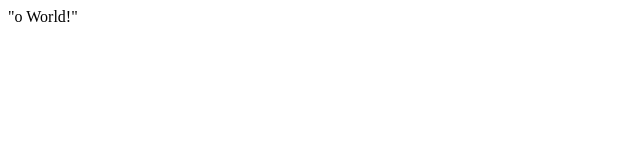
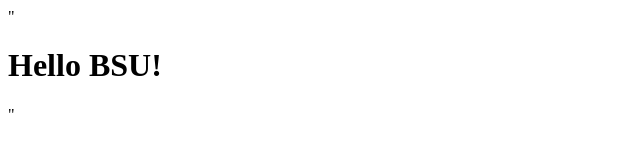
Before and after one commit to GeorgeBashko/GitFlow, a plain HTML site: page index.html in a window 1280 px wide. Shown: the whole page, without its empty margins (0-640 px from the left). Drawn offline with Linux system fonts and the light colour scheme.

Commit message:
index.html

```diff
--- a/index.html
+++ b/index.html
@@ -1 +1 @@
-"<!DOCTYPE html!><html><head><meta charset="utf-8"/><title>Git task</title></head><body><h1\>o World!</h1></body></html>"
+"<!DOCTYPE html!><html><head><meta charset="utf-8"/><title>Git task</title></head><body><h1>Hello BSU!</h1></body></html>"
```
